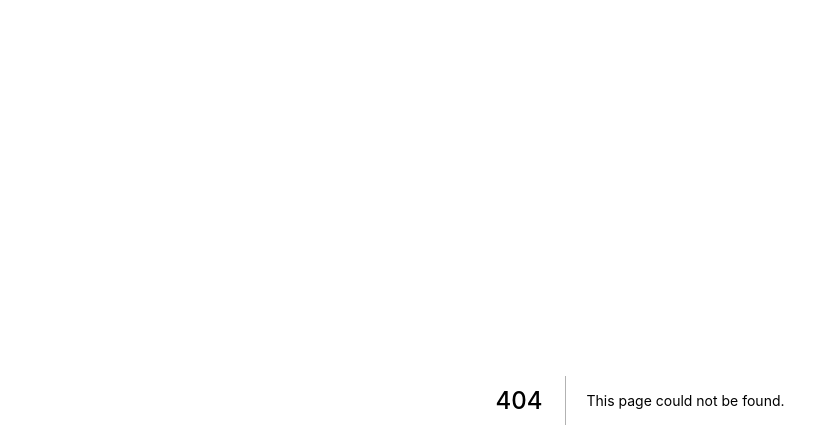
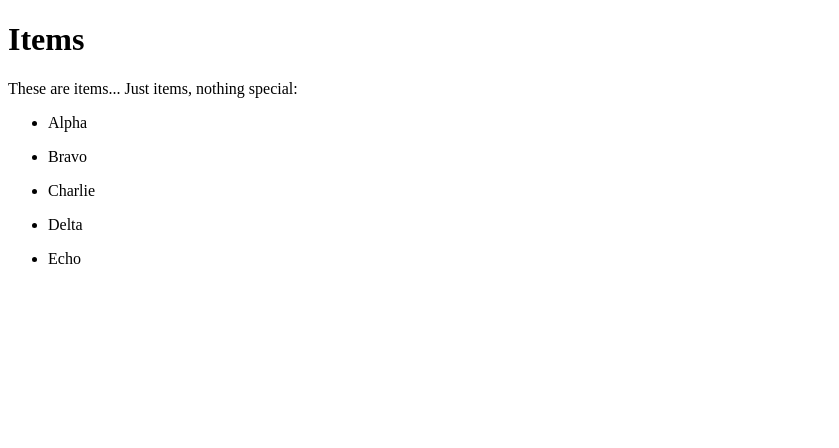
Before and after one commit to RensNooren/nextjs_ghpages, a Next.js app: page /items in a window 1280 px wide. Before the commit this address had no page. Shown: the top 448 px of the page, without its empty margins (0-839 px from the left). Built offline with nearby package versions, Linux system fonts and the light colour scheme.

Commit message:
Add working setup that uses a JSON file to create static pages

```diff
--- /dev/null
+++ b/pages/items.js
@@ -0,0 +1,35 @@
+import Link from 'next/link';
+
+export default function Items({ items }) {
+  return (
+    <div>
+      <h1>Items</h1>
+      <p>These are items... Just items, nothing special:</p>
+      <ul>
+        {items.map(item => {
+          return (
+            <li key={item.name}>
+              <Link href={`/items/${item.name}`}>
+                <p>{ item.name }</p>
+              </Link>
+            </li>
+          )
+        })}
+      </ul>
+    </div>
+  )
+}
+
+// Get JSON data
+import fsPromises from 'fs/promises';
+import path from 'path'
+export async function getStaticProps() {
+  const filePath = path.join(process.cwd(), 'public/testdata.json');
+  const jsonData = await fsPromises.readFile(filePath);
+  const items = JSON.parse(jsonData);
+  return {
+    props: {
+      items
+    }
+  }
+}
--- /dev/null
+++ b/public/testdata.json
@@ -0,0 +1,42 @@
+[
+  {
+    "name": "Alpha",
+    "color": "green",
+    "keywords": {
+      "first": "apple",
+      "second": "pen"
+    }
+  },
+  {
+    "name": "Bravo",
+    "color": "blue",
+    "keywords": {
+      "first": "banana",
+      "second": "book"
+    }
+  },
+  {
+    "name": "Charlie",
+    "color": "red",
+    "keywords": {
+      "first": "cucumber",
+      "second": "keyboard"
+    }
+  },
+  {
+    "name": "Delta",
+    "color": "pink",
+    "keywords": {
+      "first": "onion",
+      "second": "blanket"
+    }
+  },
+  {
+    "name": "Echo",
+    "color": "yellow",
+    "keywords": {
+      "first": "corn",
+      "second": "lamp"
+    }
+  }
+]
```
Also changed, not shown: pages/avatars.js (deleted, +0 -27 lines), pages/characters/[characterId].js (deleted, +0 -36 lines), pages/items/[itemName].js (added, +39 -0 lines).
